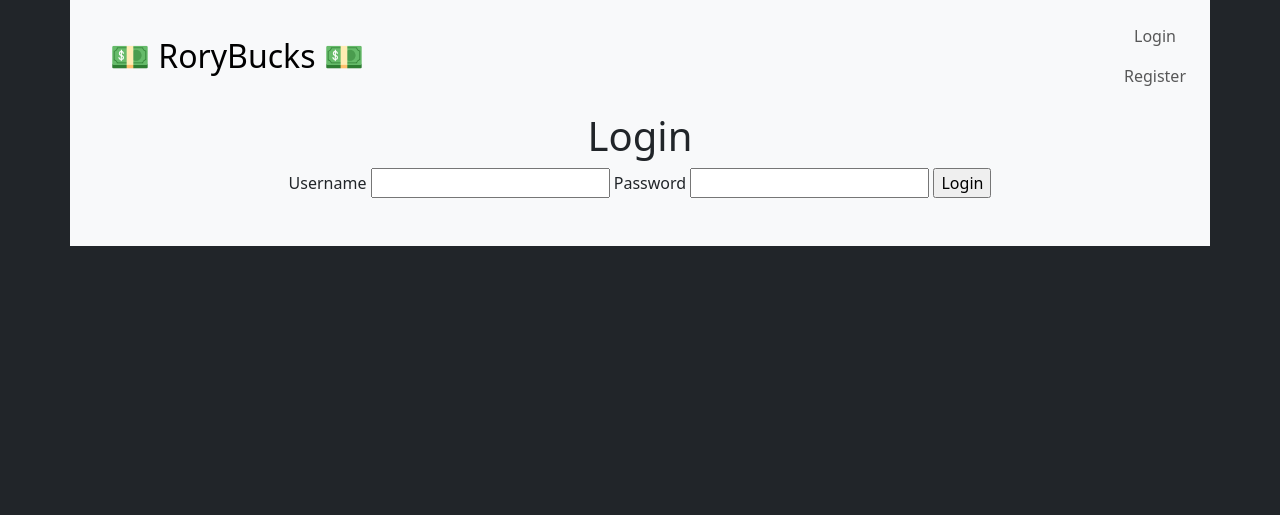
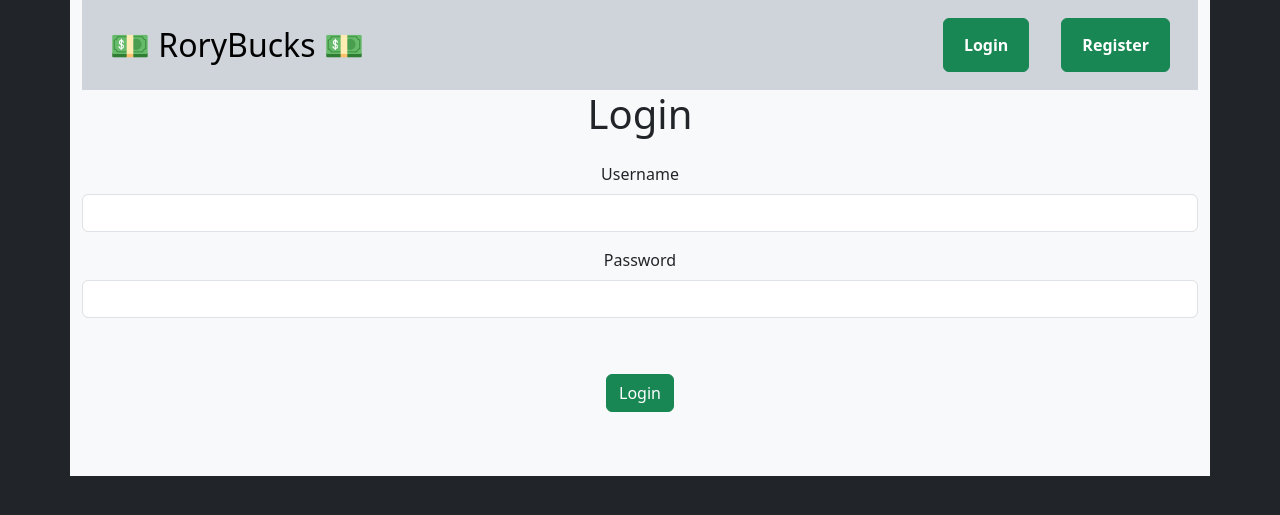
Before and after one commit to rua-iri/rorybucks, a Flask app: page /login in a window 1280 px wide. Shown: the top 515 px of the page. Run offline with Flask 2, Linux system fonts and the light colour scheme; some libraries are stand-ins or nearby versions.

Commit message:
style each page of the website using Bootstrap

```diff
--- a/templates/includes/navbar.html
+++ b/templates/includes/navbar.html
@@ -1,21 +1,26 @@
-<nav class="navbar py-3">
+<nav class="navbar navbar-expand py-3 bg-dark-subtle">
 
     <div class="container-fluid">
+
         <a class="navbar-brand fs-2 mx-3" href="/">
             💵 RoryBucks 💵
         </a>
-        <ul class="navbar-nav">
-        <li class="nav-item">
-            <a href="/login" class="nav-link">
-                Login
-            </a>
-        </li>
-        <li class="nav-item">
-            <a href="/register" class="nav-link">
-                Register
-            </a>
-        </li>
-    </ul>
+
+        <ul class="navbar-nav my-2 my-lg-0">
+
+            <button class="nav-item btn btn-success mx-3">
+                <a href="/login" class="nav-link fw-bold text-white">
+                    Login
+                </a>
+            </button>
+
+            <button class="nav-item btn btn-success mx-3">
+                <a href="/register" class="nav-link fw-bold text-white">
+                    Register
+                </a>
+            </button>
+
+        </ul>
     </div>
 
 </nav>
--- a/templates/login.html
+++ b/templates/login.html
@@ -22,15 +22,24 @@
         {% include "includes/_messages.html" %}
         <form action="" method="POST">
 
-            <label for="inputUsername">Username</label>
-            <input type="text" name="username" id="inputUsername">
+            <div class="my-3">
 
-            <label for="inputPassword">Password</label>
-            <input type="password" name="password" id="inputPassword">
+                <div class="py-2">
+                    <label for="inputUsername" class="form-label">Username</label>
+                    <input type="text" name="username" id="inputUsername" class="form-control">
+                </div>
+
+                <div class="py-2">
+                    <label for="inputPassword" class="form-label">Password</label>
+                    <input type="password" name="password" id="inputPassword" class="form-control">
+                </div>
+
+                <div class="pt-5">
+                    <input type="submit" value="Login" class="btn btn-success">
+                </div>
 
 
-            <input type="submit" value="Login">
-
+            </div>
 
         </form>
 
--- a/templates/register.html
+++ b/templates/register.html
@@ -78,7 +78,6 @@
 
         <div class="text-center">
           <a class="d-block small mt-3" href="login">Already have an account? Login now.</a>
-          <a class="d-block small mt-3" href="/">Home Page</a>
         </div>
       </div>
     </div>
```
Also changed, not shown: templates/index.html (+4 -12 lines).
